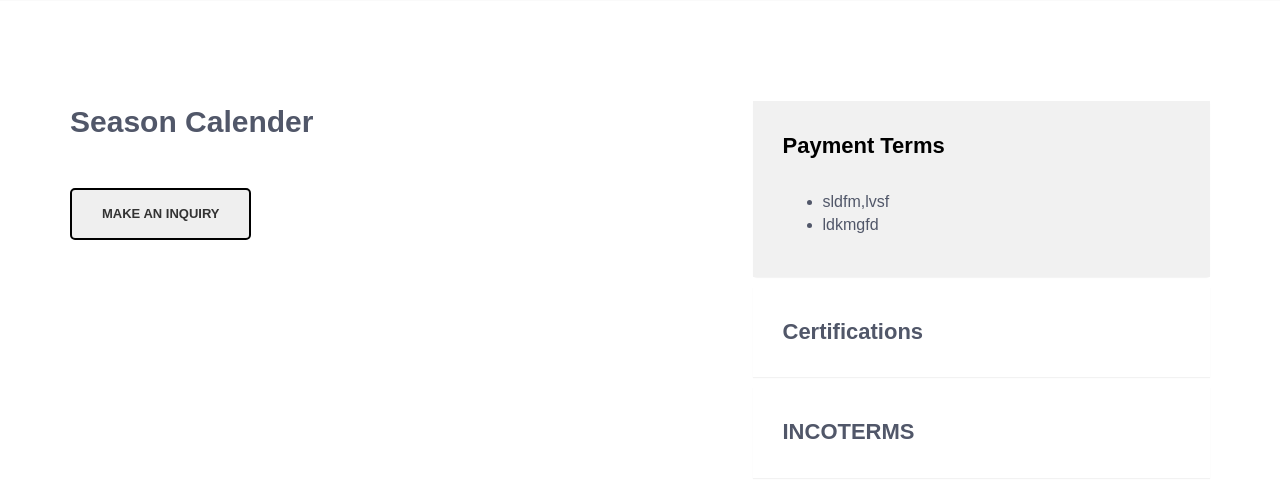
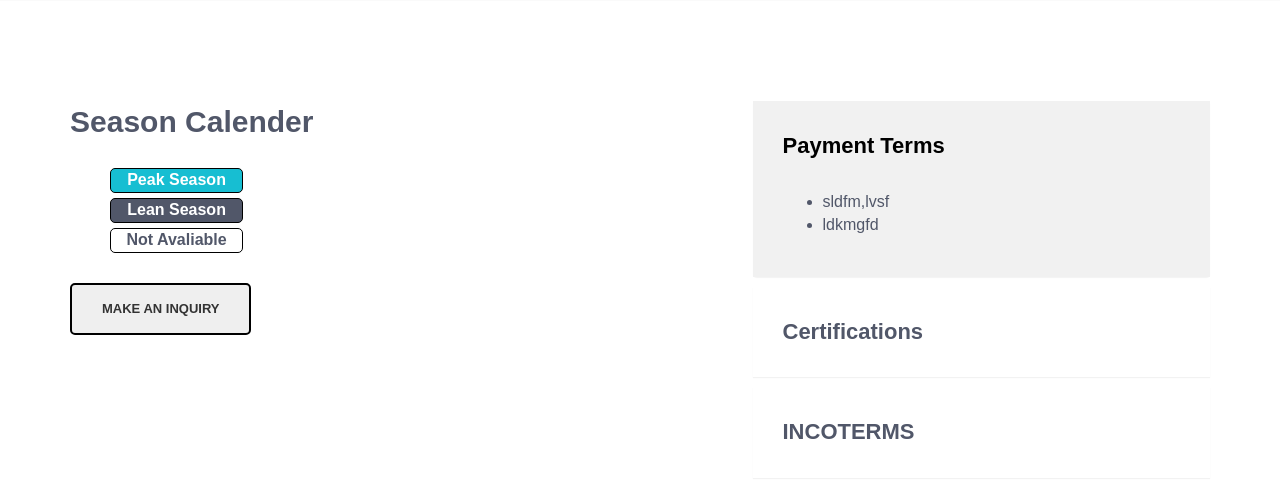
Before and after one commit to shriguddodagi/project-destov, a PHP site: page /product.php?product=15 in a window 1280 px wide. Shown: the part 1729-2232 px from the top of the page. Run offline with PHP 8.4, Linux system fonts and the light colour scheme; data comes from the database, SQL or seed files in the repository; data that the repository does not hold is empty; some libraries are stand-ins or nearby versions.

Commit message:
better view in calender

```diff
--- a/product.php
+++ b/product.php
@@ -143,9 +143,9 @@ $calender = mysqli_query($cn, "SELECT * FROM calender WHERE product_id=$productI
   <div class="content-lg container">
       <div class="row">
           <div class="col-md-5 col-sm-5 md-margin-b-60">
-              <div class="margin-t-50 margin-b-30">
+              <div class="margin-t-50 margin-b-20">
                   <h2>Season Calender</h2>
-                  <div class="row">
+                  <div class="row margin-b-10">
 
                     <?php
 
@@ -157,9 +157,9 @@ $calender = mysqli_query($cn, "SELECT * FROM calender WHERE product_id=$productI
 
                       while ($row = mysqli_fetch_array($months)) {
 
-                        if($month[$row['name']] == "Lean") {
+                        if($month[$row['name']] == "Peak") {
                           echo "<div class='col-md-3 margin-b-5 margin-r-5 margin-l-5 text-center calender calender-on'>". $row['name'] ."</div>";
-                        } else if ($month[$row['name']] == "Peak") {
+                        } else if ($month[$row['name']] == "Lean") {
                           echo "<div class='col-md-3 margin-b-5 margin-r-5 margin-l-5 text-center calender calender-off'>". $row['name'] ."</div>";
                         } else if ($month[$row['name']] == "N/A") {
                           echo "<div class='col-md-3 margin-b-5 margin-r-5 margin-l-5 text-center calender'>". $row['name'] ."</div>";
@@ -169,7 +169,15 @@ $calender = mysqli_query($cn, "SELECT * FROM calender WHERE product_id=$productI
                     }
 
                     ?>
-
+                  </div>
+                  <div class="row">
+                    <div class="col-md-5">
+                      <ul style="list-style: none;">
+                        <li class="text-center color-white margin-b-5" style="background-color: #17bed2; border-radius: 5px; border: 1px solid #000; font-weight: 600;">Peak Season</li>
+                        <li class="text-center color-white margin-b-5" style="background-color: #515769; border-radius: 5px; border: 1px solid #000; font-weight: 600;">Lean Season</li>
+                        <li class="text-center color-black margin-b-5" style="background-color: #FFFFFF; border-radius: 5px; border: 1px solid #000; font-weight: 600;">Not Avaliable</li>
+                      </ul>
+                    </div>
                   </div>
               </div>
               <button data-toggle='modal' data-target='#modal' class="btn-theme btn-theme-sm btn-white-bg text-uppercase">Make An Inquiry</button>
```
